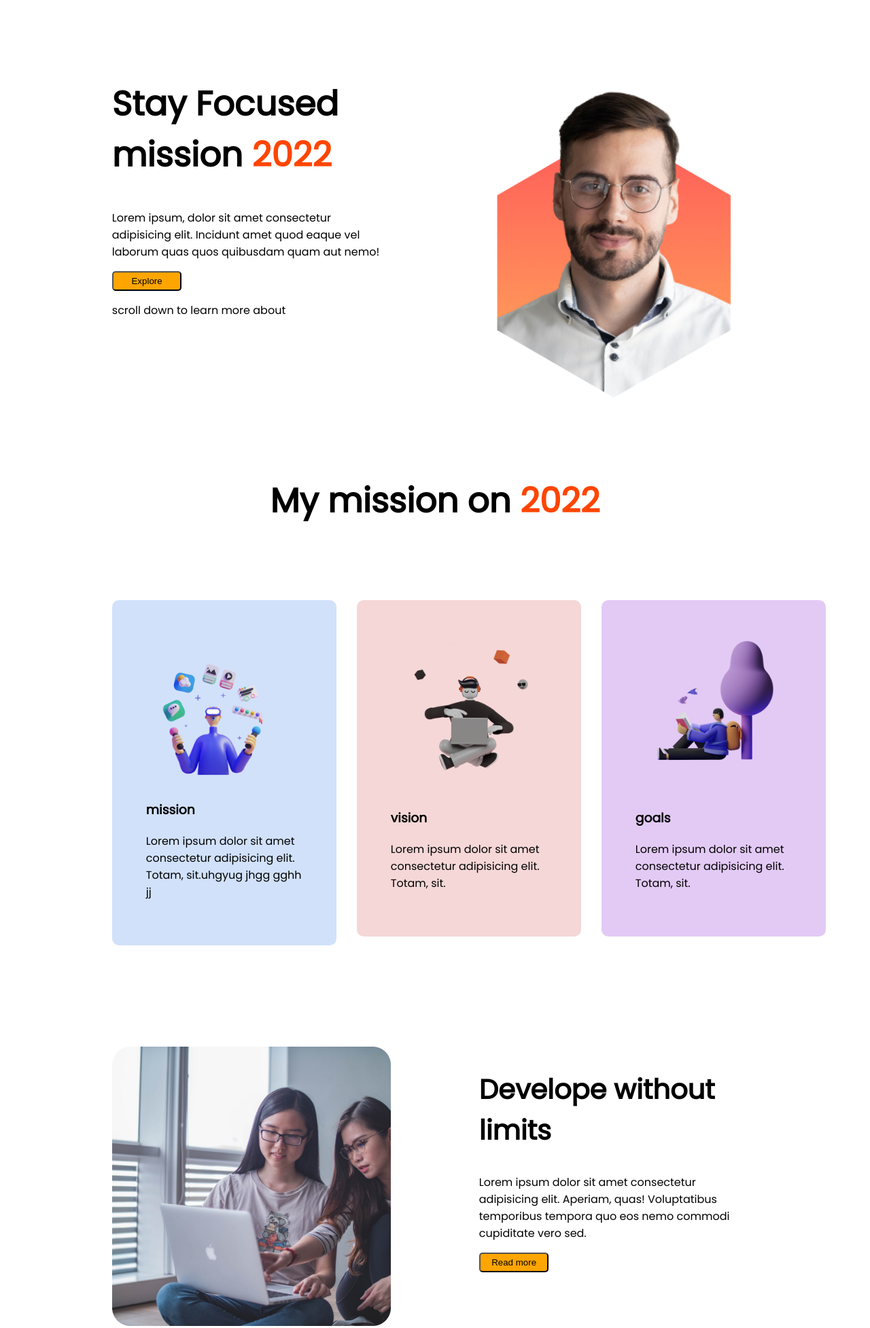
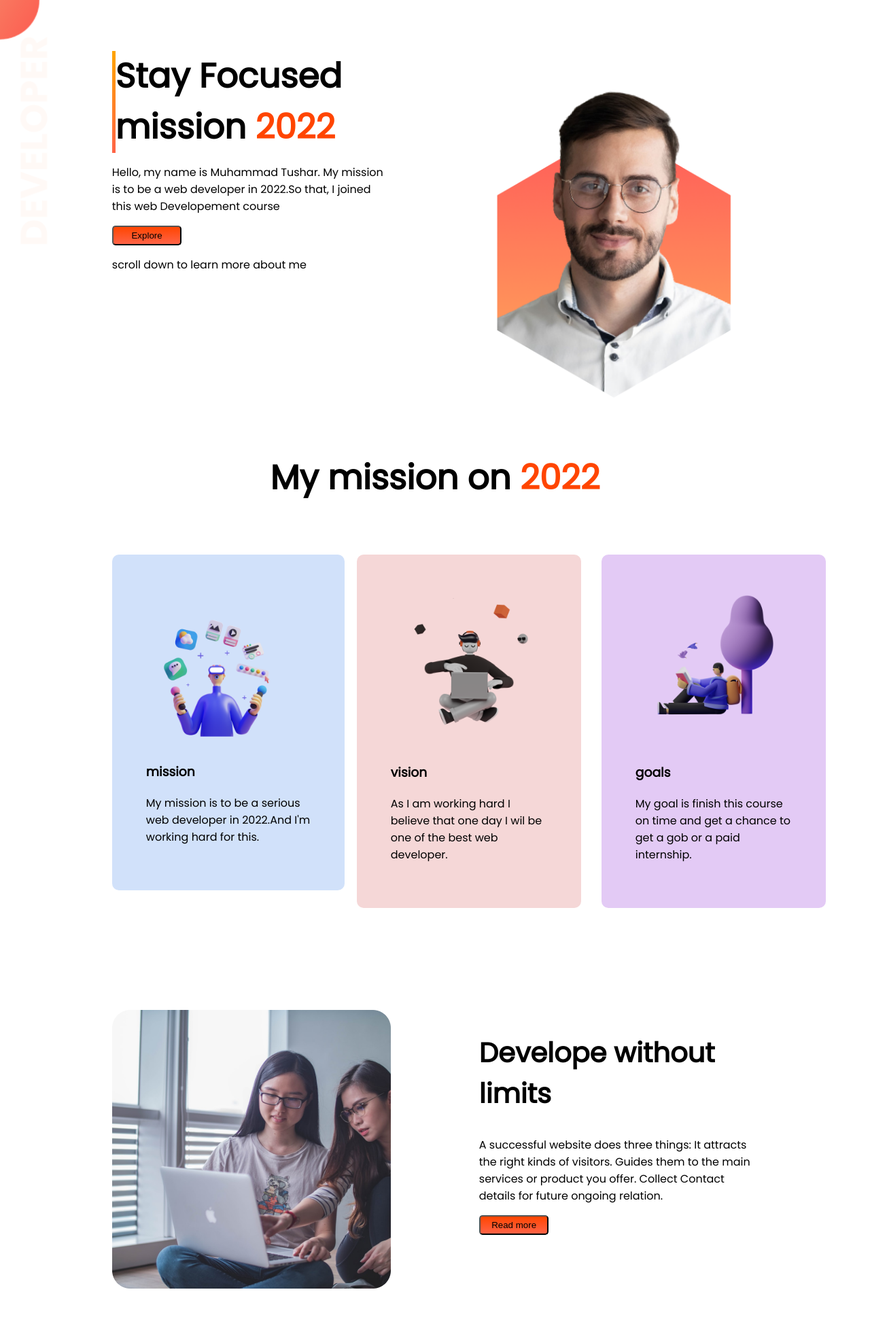
Before and after one commit to Tushar409212/mission-2022, a plain HTML site: page index.html in a window 1280 px wide. Shown: the top 1954 px of the page at 68% size. Drawn offline with Linux system fonts and the light colour scheme.

Commit message:
formated some section and almost finished

```diff
--- a/index.html
+++ b/index.html
@@ -13,17 +13,16 @@
 </head>
 
 <body>
-    <section class="flexible-cointainer">
+    <section class="flexible-cointainer top-banner">
 
         <div class="half-width">
             <h1 class="b">
                 Stay Focused <br> mission <span class="color">2022 </span>
             </h1>
-            <p>Lorem ipsum, dolor sit amet consectetur adipisicing elit. Incidunt amet quod eaque vel laborum quas quos
-                quibusdam quam aut nemo!</p>
+            <p>Hello, my name is Muhammad Tushar. My mission is to be a web developer in 2022.So that, I joined this web Developement course</p>
             <button class="btn">Explore</button>
             <p>
-                scroll down to learn more about
+                scroll down to learn more about me
             </p>
         </div>
         <div class="half-width">
@@ -41,7 +40,7 @@
 
                 <h3>mission</h3>
                 <p>
-                    Lorem ipsum dolor sit amet consectetur adipisicing elit. Totam, sit.uhgyug jhgg gghh jj
+                    My mission is to be a serious web developer in 2022.And I'm working hard for this.
                 </p>
 
 
@@ -54,7 +53,7 @@
 
             <h3>vision</h3>
             <p>
-                Lorem ipsum dolor sit amet consectetur adipisicing elit. Totam, sit.
+                As I am working hard I believe that one day I wil be one of the best web developer.
             </p>
 
 
@@ -66,7 +65,7 @@
             <img src="images/illustrators/illustrator-3.png" alt="">
             <h3>goals</h3>
             <p>
-                Lorem ipsum dolor sit amet consectetur adipisicing elit. Totam, sit.
+                My goal is finish this course on time and get a chance to get a gob or a paid internship.
             </p>
 
 
@@ -81,8 +80,10 @@
             <h2>
                 Develope without <br>limits
             </h2>
-            <p>Lorem ipsum dolor sit amet consectetur adipisicing elit. Aperiam, quas! Voluptatibus temporibus tempora
-                quo eos nemo commodi cupiditate vero sed.</p>
+            <p>A successful website does three things:
+                It attracts the right kinds of visitors.
+                Guides them to the main services or product you offer.
+                Collect Contact details for future ongoing relation.</p>
             <button class="btn">Read more</button>
         </div>
 
@@ -93,8 +94,7 @@
                 Know our community
             </h2>
             <p>
-                Lorem, ipsum dolor sit amet consectetur adipisicing elit. Praesentium dignissimos non tempore harum cum
-                quos alias officiis architecto perferendis omnis.
+                I am of the opinion that my life belongs to the whole community and as long as I live, it is my privilege to do for it whatever I can. I want to be thoroughly used up when I die, for the harder I work the more I live
             </p>
             <button class="btn">know us</button>
         </div>
@@ -103,8 +103,8 @@
         </div>
 
     </section>
-    <h1 class="b">
-        My Projects
+    <h1 class="bottom">
+        Learn with me
     </h1>
 
     <section class="project flexible-cointainer">
@@ -114,7 +114,7 @@
                 <img src="images/project/comput.jpg" alt="">
             </div>
             <h2>Web Developement</h2>
-            <p>Lorem ipsum dolor sit amet consectetur adipisicing elit. Quod, et.</p>
+            <p>Website without visitors is like a ship lost in the horizon.</p>
             <button class="btn">learn more</button>
 
         </div>
@@ -125,7 +125,7 @@
                 <img src="images/project/develope.png" alt="">
             </div>
             <h2>Programming course</h2>
-            <p>Lorem ipsum dolor sit, amet consectetur adipisicing elit. Qui, recusandae.</p>
+            <p>Programming is very essential in our everyday life.</p>
             <button class="btn"> learn more</button>
 
         </div>
@@ -133,7 +133,7 @@
     </section>
 
     <footer>
-<h1>Mission <span>2022</span></h1>
+<h1>Mission <span class="color">2022 </span> </h1>
 all rights reserved @ tushar's web
     </footer>
 </body>
--- a/style.css
+++ b/style.css
@@ -8,8 +8,24 @@ body{
     padding: 10px 100px;
 
 }
+.top-banner{
+background-image: url(images/shapes/top-banner.png);
+background-repeat: no-repeat;
+}
+.b{
+    border-left: 5px solid;
+    border-image: linear-gradient( orange,tomato);
+    border-image-slice: 1;
+    border-radius: 2px;
+}
+
 h1{
     font-size: 50px;
+    margin: 0;
+    padding: 0;
+}
+.bottom{
+    text-align: center;
 }
 
 h2{
@@ -30,7 +46,7 @@ h2{
 .m{
     text-align: center;
 } .btn{
-    background-color: orange;
+    background-image: linear-gradient(orangered, tomato);
     width: 25%;
     padding: 5px;
     border-radius: 5px;
@@ -38,7 +54,7 @@ h2{
 }
 .mission{
     padding: 50px;
-    width: 100%;
+    width: 105%;
     border-radius: 10px;
     background-color: rgb(209, 225, 250);
 }
```
Also changed, not shown: images/shapes/top-banner.png (added).
